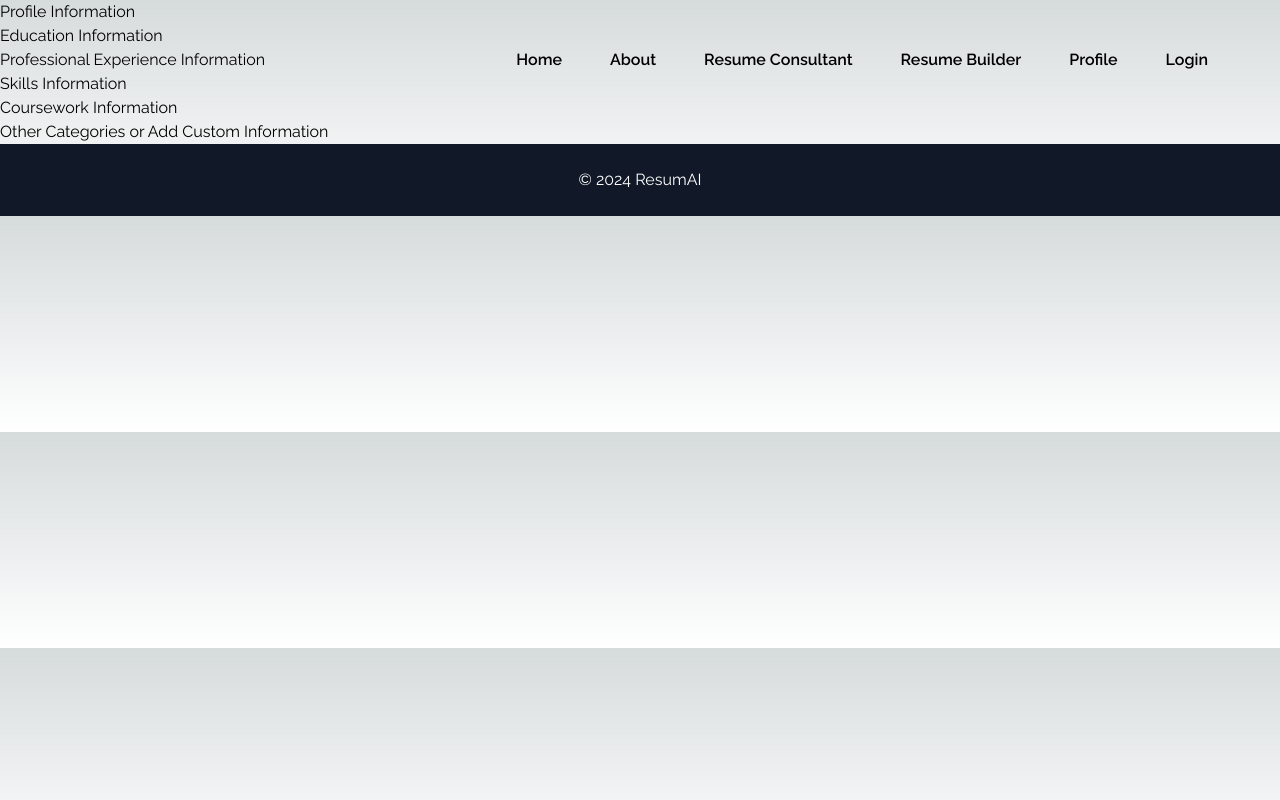
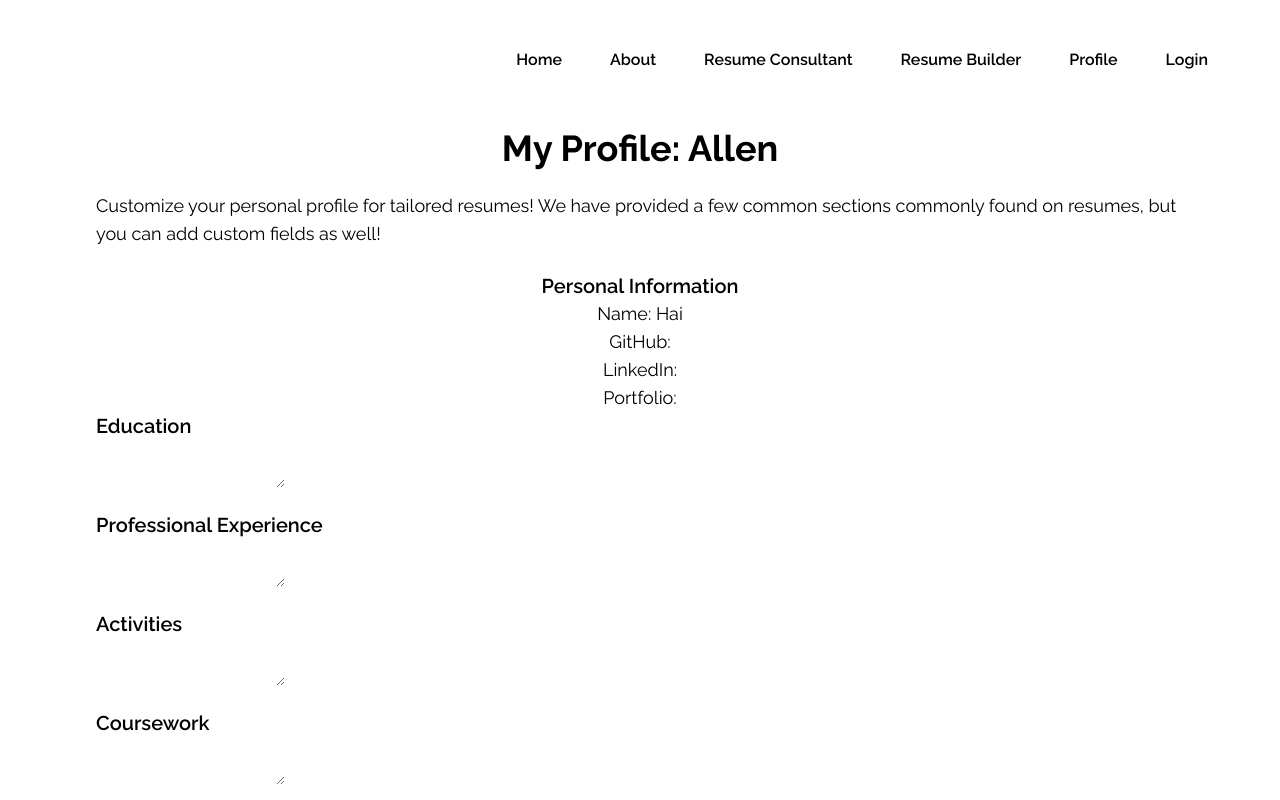
Before and after one commit to AllenSun101/ResumAI, a Next.js app in the folder frontend/: page /Profile in a window 1280 px wide. Shown: the top 800 px of the page. Built offline with nearby package versions, Linux system fonts and the light colour scheme.

Commit message:
Progress on profile

```diff
--- a/frontend/app/About/page.js
+++ b/frontend/app/About/page.js
@@ -2,7 +2,7 @@
 export default function About(){
     return(
         <div>
-            <h1>About</h1>
+            <h1>About ResumAI</h1>
         </div>
     )
 }
--- a/frontend/app/Login/page.js
+++ b/frontend/app/Login/page.js
@@ -0,0 +1,35 @@
+export default function Login() {
+    return (
+        <main data-theme="light" className="py-32 bg-white">
+            <div className="">
+                <h2 className="text-center text-4xl font-bold text-gray-900">Log In</h2>
+            </div>
+            <div className="flex items-center justify-center p-12">
+                <div className="mx-auto w-full max-w-[550px]">
+                    <form action="" method="POST">
+
+                        <div className="form-control w-full max-w-xl">
+                            <label className="label">
+                                <span className="label-text">Email</span>
+                            </label>
+                            <input type="email" name="" placeholder="Type here" className="input input-bordered w-full max-w-xl" required />
+                        </div>
+
+                        <div className="form-control w-full max-w-xl">
+                            <label className="label">
+                                <span className="label-text">Password</span>
+                                <span className="label-text-alt"><a href="#!" className="text-gray-400 focus:outline-none focus:text-black-500 hover:text-black-500 dark:hover:text-black-300">Forgot password?</a></span>
+                            </label>
+                            <input type="password" name="" placeholder="Type here" className="input input-bordered w-full max-w-xl" required />
+                        </div>
+
+                        <button type="submit" className="bg-red-950 hover:bg-gray-100 hover:text-black text-white text-lg font-semibold py-2 px-8 rounded-xl mt-6 btn btn-block">Sign In</button>
+                    </form>
+                    <div className="text-center pt-8">
+                        <p className="text-center text-gray-400">Don&#x27;t have an account yet? <a href="/SignUp" className="link text-black-400 focus:outline-none focus:underline focus:text-black-500 dark:focus:border-gray-800">Sign up</a></p>
+                    </div>
+                </div>
+            </div>
+        </main>
+    )
+}
--- a/frontend/app/Profile/page.js
+++ b/frontend/app/Profile/page.js
@@ -1,14 +1,119 @@
+'use client'
+
+import {useState} from 'react'
+import Link from 'next/link';
+
+async function fetchData(props) {
+    console.log(props);
+    const profileName = props.profileName;
+
+    var data = await axios.get('http://127.0.0.1:5000/Fetch_Profile/', {
+        params: {
+            profile_name: profileName,
+        }
+    });
+    return data.data;
+}
 
 export default function Profile(){
-    // fetch from global state
+    // fetch profile from global state
+
+    var profileName;
+    profileName = "Allen";
+
+    if(profileName != undefined){
+        //fields = fetchData(profileName);
+    }
+
+    // if undefined, render screen that directs to login
+    // else, allow editing of profiles
+    if(profileName == undefined){
+        return(
+            <div className='bg-white mx-auto py-32 md:px-24 px-8'>
+                <h1 className='text-4xl font-bold text-center mb-[25vh]'>My Profile</h1>
+                <p className='text-lg text-center mb-24'>Please login or create an account to access your profile!</p>
+                <ul className='text-lg text-center'>
+                    <li className='mb-4'>
+                        <Link href="/Login">Login</Link>
+                    </li>
+                    <li>
+                        <Link href="/SignUp">Don't have an account? Sign Up</Link>
+                    </li>
+                </ul>
+            </div>
+        )
+    }
+
+    // In future, allow for additional links/profile
+    const [profile, setProfile] = useState({Name: 'Hai', GitHub: '', LinkedIn: '', Portfolio: ''});
+
+    // fetch database and read the results for custom fields
+    const [fields, setFields] = useState({ Education: '', 'Professional Experience': '', Activities:
+        '', Coursework: '', Skills: ''
+    });
+
+    // Handle adding a new field
+    const handleAddField = () => {
+        setFields([...fields, {fuck: ''}]);
+    };
+
+    // Handle changing the value of a field
+    const handleFieldChange = (index, event) => {
+    const newFields = fields.map((field, idx) => {
+        if (idx === index) {
+        return { ...field, [event.target.name]: event.target.value };
+        }
+        return field;
+    });
+    setFields(newFields);
+    };
+
+    // Handle form submission
+    const handleSubmit = (event) => {
+    event.preventDefault();
+    console.log('Form submitted:', fields);
+    // Perform any submission logic (e.g., API call) here
+    };
+
+
+    // Add alert if unsaved changes
+    // Add support for deleting categories
     return(
-        <div>
-            <p>Profile Information</p>
-            <p>Education Information</p>
-            <p>Professional Experience Information</p>
-            <p>Skills Information</p>
-            <p>Coursework Information</p>
-            <p>Other Categories or Add Custom Information</p>
+        <div className='bg-white mx-auto py-32 md:px-24 px-8'>
+            <div className='mb-6'>
+                <h1 className='text-4xl font-bold text-center mb-6'>My Profile: {profileName}</h1>
+                <p className='text-lg'>Customize your personal profile for tailored resumes! We have provided a few
+                    common sections commonly found on resumes, but you can add custom fields as well!
+                </p>
+            </div>
+
+            <form onSubmit={handleSubmit}>
+                <div className='text-center text-lg'>
+                    <h2 className='text-xl font-semibold'>Personal Information</h2>
+                    <p>Name: {profile['Name']}</p>
+                    <p>GitHub: {profile['GitHub']}</p>
+                    <p>LinkedIn: {profile['LinkedIn']}</p>
+                    <p>Portfolio: {profile['Portfolio']}</p>
+                </div>
+
+                {Object.entries(fields).map(([name, value]) => (
+                    <div key={name} style={{ marginBottom: '1em' }}>
+                    <h2 className='text-xl font-semibold'> {name} </h2>
+                    <textarea
+                        name={name}
+                        value={value}
+                        onChange={(e) => handleFieldChange(name, e)}
+                        style={{ marginLeft: '0.5em' }}
+                        />
+                    </div>
+                ))}
+
+                <label>New Field</label>
+                <button type="button" onClick={handleAddField} className=''>
+                    Add Custom Category
+                </button>
+                <button type="submit">Save</button>
+            </form>
 
         </div>
     )
--- a/frontend/app/SignUp/page.js
+++ b/frontend/app/SignUp/page.js
@@ -0,0 +1,53 @@
+export default function SignUp() {
+    return (
+        <main data-theme="light" className="pb-24">
+            <div className="sm:mx-auto sm:w-full sm:max-w-sm">
+                <h2 className="py-20 text-center text-5xl font-semibold leading-9 tracking-tight text-gray-900">Sign Up</h2>
+            </div>
+            <div className="flex items-center justify-center p-12">
+                <div className="mx-auto w-full max-w-[550px]">
+                    <form action="" method="POST">
+                        <div className="-mx-3 flex flex-wrap">
+                            <div className="w-full px-3 sm:w-1/2">
+                                <div className="form-control w-full max-w-xs">
+                                    <label className="label">
+                                        <span className="label-text">First Name</span>
+                                    </label>
+                                    <input type="text" name="" placeholder="Type here" className="input input-bordered w-full max-w-xs" required />
+                                </div>
+                            </div>
+
+                            <div className="w-full px-3 sm:w-1/2">
+                                <div className="form-control w-full max-w-xs">
+                                    <label className="label">
+                                        <span className="label-text">Last Name</span>
+                                    </label>
+                                    <input type="text" name="" placeholder="Type here" className="input input-bordered w-full max-w-xs" />
+                                </div>
+                            </div>
+                        </div>
+
+                        <div className="form-control w-full max-w-xl">
+                            <label className="label">
+                                <span className="label-text">Email</span>
+                            </label>
+                            <input type="email" name="" placeholder="Type here" className="input input-bordered w-full max-w-xl" required />
+                        </div>
+
+                        <div className="form-control w-full max-w-xl">
+                            <label className="label">
+                                <span className="label-text">Password</span>
+                            </label>
+                            <input type="password" name="" placeholder="Type here" className="input input-bordered w-full max-w-xl" required />
+                        </div>
+
+                        <button type="submit" className="bg-red-950 hover:bg-gray-100 hover:text-black text-white text-lg font-semibold py-2 px-8 rounded-xl mt-6 btn btn-block">Sign Up</button>
+                    </form>
+                    <div className="text-center pt-8">
+                        <p className="text-center text-gray-400">Already have an account? <a href="/Login" className="link text-black-400 focus:outline-none focus:underline focus:text-black-500 dark:focus:border-gray-800">Login</a></p>
+                    </div>
+                </div>
+            </div>
+        </main>
+    )
+}
```
Also changed, not shown: 1 other file (tests, documents, lock files or other folders).
